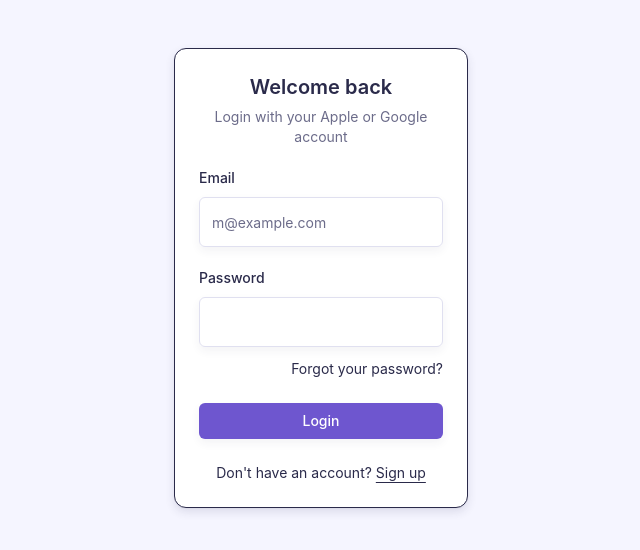
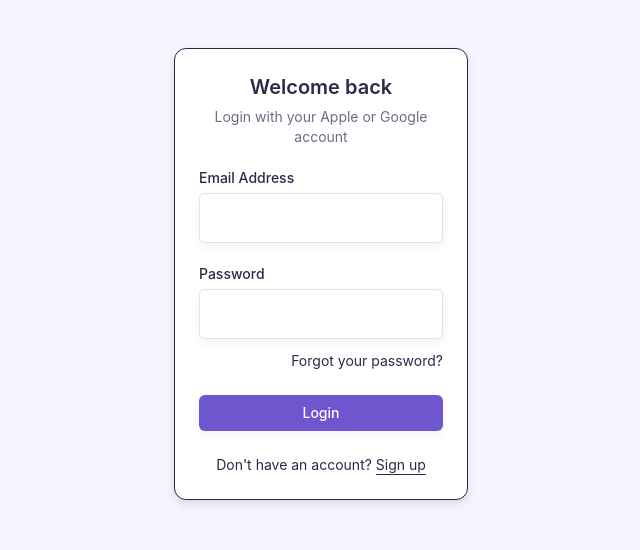
Before and after one commit to B-Chichi/Event-planner-Frontend, a React (Vite) app: page /login in a window 1280 px wide. Shown: the top 550 px of the page, without its empty margins (319-959 px from the left). Built offline with nearby package versions, Linux system fonts and the light colour scheme.

Commit message:
login form modified

```diff
--- a/src/components/Layout/Header.jsx
+++ b/src/components/Layout/Header.jsx
@@ -1,9 +1,6 @@
 export default function Header() {
   return (
-    <header
-      className="w-full bg-blue-600 text-white py-6 px-8 shadow-md"
-      class="main-header"
-    >
+    <header className="main-header w-full bg-blue-600 text-white py-6 px-8 shadow-md">
       <h1 className="text-4xl font-bold text-center">EventPlanner</h1>
     </header>
   );
--- a/src/components/login-form.jsx
+++ b/src/components/login-form.jsx
@@ -9,24 +9,35 @@ import {
   CardTitle,
 } from "@/components/ui/card";
 import { Input } from "@/components/ui/input";
-import { Label } from "@/components/ui/label";
 import { Link, useNavigate } from "react-router-dom";
 import { zodResolver } from "@hookform/resolvers/zod";
 import { useForm } from "react-hook-form";
+import {
+  Form,
+  FormControl,
+  FormField,
+  FormItem,
+  FormLabel,
+  FormMessage,
+} from "./ui/form";
 
 const schema = z.object({
   email: z
     .string({ required_error: "Email address is required" })
     .email({ message: "Enter a valid email address" }),
-  password: z.string({ required_error: "Password is required" }),
+  password: z
+    .string({ required_error: "Password is required" })
+    .min(4, { message: "Password cannot be less than 4 characters" }),
 });
 
 export function LoginForm({ className, ...props }) {
   const navigate = useNavigate();
-  const handleLogin = (e) => {
-    e.preventDefault();
+
+  const handleLogin = (data) => {
+    console.log(data);
     navigate("/dashboard");
   };
+
 
   const form = useForm({
     resolver: zodResolver(schema),
@@ -47,22 +58,38 @@ export function LoginForm({ className, ...props }) {
           </CardDescription>
         </CardHeader>
         <CardContent>
+          <Form {...form}>
             <form onSubmit={form.handleSubmit(handleLogin)}>
               <div className="flex flex-col gap-6">
                 <div className="grid gap-3">
-                <Label htmlFor="email">Email</Label>
-                <Input
-                  id="email"
-                  type="email"
-                  placeholder="m@example.com"
-                  required
+                  <FormField
+                    control={form.control}
+                    name="email"
+                    render={({ field }) => (
+                      <FormItem>
+                        <FormLabel>Email Address</FormLabel>
+                        <FormControl>
+                          <Input {...field} />
+                        </FormControl>
+                        <FormMessage />
+                      </FormItem>
+                    )}
                   />
                 </div>
                 <div className="grid gap-3">
-                <div className="flex items-center">
-                  <Label htmlFor="password">Password</Label>
-                </div>
-                <Input id="password" type="password" required />
+                  <FormField
+                    control={form.control}
+                    name="password"
+                    render={({ field }) => (
+                      <FormItem>
+                        <FormLabel>Password</FormLabel>
+                        <FormControl>
+                          <Input {...field} type="password" />
+                        </FormControl>
+                        <FormMessage />
+                      </FormItem>
+                    )}
+                  />
                   <a
                     href="#"
                     className="ml-auto inline-block text-sm underline-offset-4 hover:underline"
@@ -83,6 +110,7 @@ export function LoginForm({ className, ...props }) {
                 </div>
               </div>
             </form>
+          </Form>
         </CardContent>
       </Card>
     </div>
--- a/src/components/signin-form.jsx
+++ b/src/components/signin-form.jsx
@@ -8,7 +8,7 @@ import {
   CardTitle,
 } from "@/components/ui/card";
 import { Input } from "@/components/ui/input";
-import { Label } from "@/components/ui/label";
+import {  useNavigate } from "react-router-dom";
 import { z } from "zod";
 import { useForm } from "react-hook-form";
 import { zodResolver } from "@hookform/resolvers/zod";
@@ -30,16 +30,18 @@ const schema = z.object({
     .email({ message: "Enter a valid email address" }),
   password: z
     .string({ required_error: "Password is required" })
-    .min(6, { message: "Password cannot be less than 6 characters" }),
+    .min(4, { message: "Password cannot be less than 4 characters" }),
 });
 
 export function SignInForm({ className, ...props }) {
+  const navigate = useNavigate();
   const form = useForm({
     resolver: zodResolver(schema),
   });
 
   const onSubmit = (values) => {
     console.log(values);
+    navigate("/dashboard");
   };
   return (
     <div
```
Lines whose indentation alone changed are shown as unchanged.
